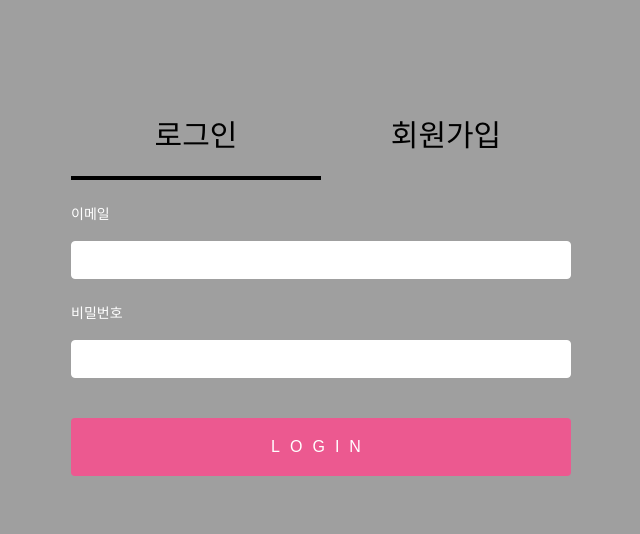
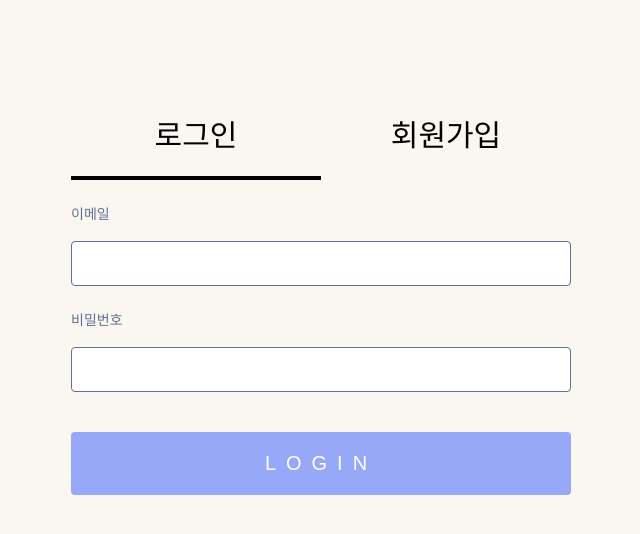
Before and after one commit to ggongjukim/wanted-pre-onboarding-challenge-fe-1, a React (Create React App) app: page /auth in a window 1280 px wide. Shown: the top 534 px of the page, without its empty margins (319-959 px from the left). Built offline with nearby package versions, Linux system fonts and the light colour scheme.

Commit message:
🎨 style : 스타일 완성

```diff
--- a/src/Router.tsx
+++ b/src/Router.tsx
@@ -9,13 +9,8 @@ const checkToken = async () => {
   console.log(`checkToken`, result);
   return result;
 };
-const token = () => {
-  console.log(`호출`);
-  return localStorage.getItem('token');
-};
+const token = () => localStorage.getItem('token');
 const GoToDo = () => <>{token() ? <Todo /> : <Navigate to="/auth" />}</>;
-// <Route path="/" element={token() ? <Todo /> : <Navigate to="/auth" />} />
-
 const GoToAuth = () => <>{token() ? <Navigate to="/" /> : <Auth />}</>;
 
 const Router = () => {
--- a/src/auth/page/styled.ts
+++ b/src/auth/page/styled.ts
@@ -34,7 +34,7 @@ export const ContentTap = styled.div`
 
   h1 {
     font-weight: 100;
-    color: white;
+    color: #5f6f94;
     text-align: center;
     padding-bottom: 10px;
     border-bottom: 1px solid rgb(79, 98, 148);
@@ -59,11 +59,12 @@ export const ContentTap = styled.div`
     display: block;
     box-sizing: border-box;
     width: 100%;
+    /* height: 50px; */
     border-radius: 4px;
-    border: 1px solid white;
+    border: 1px solid #5f6f94;
     padding: 10px 15px;
     margin-bottom: 10px;
-    font-size: 14px;
+    font-size: 20px;
   }
 
   label {
@@ -72,27 +73,27 @@ export const ContentTap = styled.div`
     display: block;
     margin-bottom: 13px;
     margin-top: 20px;
-    color: white;
+    color: #5f6f94;
     font-size: 14px;
     font-weight: 200;
   }
 
   button[type='submit'],
   input[type='submit'] {
-    background: #ec5990;
+    background: #98a8f8;
     color: white;
     text-transform: uppercase;
     border: none;
     margin-top: 40px;
     padding: 20px;
-    font-size: 16px;
+    font-size: 20px;
     font-weight: 100;
     letter-spacing: 10px;
   }
 
   button[type='submit']:hover,
   input[type='submit']:hover {
-    background: #bf1650;
+    background: #bccef8;
   }
 
   button[type='submit']:active,
@@ -127,7 +128,7 @@ export const ContentTap = styled.div`
     display: block;
     appearance: none;
     background: #333;
-    color: white;
+    color: #5f6f94;
     border: none;
     text-transform: uppercase;
     padding: 10px 20px;
--- a/src/index.tsx
+++ b/src/index.tsx
@@ -16,16 +16,12 @@ const GlobalStyles = createGlobalStyle`
     height:100vh;
   }
   body {
-  background: #9f9f9f;
+  background: #FAF7F0;
   font-family: 'Noto Sans', 'Noto Sans KR';
-
-  /* font-family: -apple-system, BlinkMacSystemFont, "Segoe UI", "Roboto", "Oxygen",
-    "Ubuntu", "Cantarell", "Fira Sans", "Droid Sans", "Helvetica Neue",
-    sans-serif; */
 }
   a{
     text-decoration:none;
-    color:#000;
+    color:#3c3a3a;
   }
   div{
     box-sizing:border-box;
--- a/src/todo/components/detail/styled.ts
+++ b/src/todo/components/detail/styled.ts
@@ -3,17 +3,17 @@ import styled from 'styled-components';
 export const Container = styled.div`
   width: 100%;
   height: 500px;
+
   background-color: white;
+  border: 2px solid #e1e1e1;
   border-radius: 25px;
+  box-shadow: 0 3px 3px rgba(0, 0, 0, 0.2);
 
   margin-left: 20px;
 
   display: flex;
   flex-direction: column;
-  padding: 20px;
-  /* div + div {
-    margin-top: 20px;
-  } */
+  padding: 40px;
 `;
 
 export const Title = styled.div`
--- a/src/todo/components/list/styled.ts
+++ b/src/todo/components/list/styled.ts
@@ -1,8 +1,8 @@
 import styled from 'styled-components';
 
 export const ListItem = styled.div`
-  border: 2px solid pink;
-
+  border: 3px solid #98a8f8;
+  background-color: #bccef8;
   padding: 20px 40px;
   border-radius: 25px;
   cursor: pointer;
@@ -13,7 +13,7 @@ export const ListItem = styled.div`
   flex-direction: row;
   justify-content: space-between;
   :hover {
-    background-color: pink;
+    background-color: #98a8f8;
   }
   & > div {
     height: 100%;
@@ -24,8 +24,10 @@ export const ListItem = styled.div`
 `;
 
 export const AddBtn = styled.div`
-  border: 2px dashed pink;
+  border: 3px dashed #98a8f8;
   border-radius: 25px;
+  /* background-color: #bccef8; */
+
   cursor: pointer;
   width: 100%;
   height: 100px;
@@ -33,6 +35,6 @@ export const AddBtn = styled.div`
   align-items: center;
   justify-content: center;
   :hover {
-    background-color: pink;
+    background-color: #98a8f8;
   }
 `;
--- a/src/todo/page/index.tsx
+++ b/src/todo/page/index.tsx
@@ -6,7 +6,6 @@ import * as S from './styled';
 
 const Todo = () => {
   console.log('Todo');
-  const title = 'todo';
   const [data, setData] = useState<any[]>();
   const [detailId, setDetailId] = useState<string>();
   const [IsDetail, setIsDetail] = useState(false); // 상세 컴포넌트
@@ -31,10 +30,9 @@ const Todo = () => {
 
   return (
     <>
-      {title}
+      <S.Title>TO DO LIST</S.Title>
       <S.Container>
         <S.ListContainer>
-          할일 목록
           {data &&
             data.map((item: any) => (
               <ListItem
@@ -46,7 +44,6 @@ const Todo = () => {
           <ListAdd getdata={getdata} />
         </S.ListContainer>
         <S.DetailContainer>
-          상세 목록
           {IsDetail && (
             <Detail
               detailId={detailId}
--- a/src/todo/page/styled.ts
+++ b/src/todo/page/styled.ts
@@ -1,12 +1,18 @@
 import styled from 'styled-components';
 import { ListItem } from '../components/list/index';
 
+export const Title = styled.div`
+  max-width: 1200px;
+  margin: 0 auto;
+  margin-top: 100px;
+  font-size: 50px;
+`;
 export const Container = styled.div`
   /* border: 2px solid black; */
   display: flex;
   flex-direction: row;
   max-width: 1200px;
-  margin: 100px auto;
+  margin: 50px auto;
   font-size: 25px;
 `;
 
```
